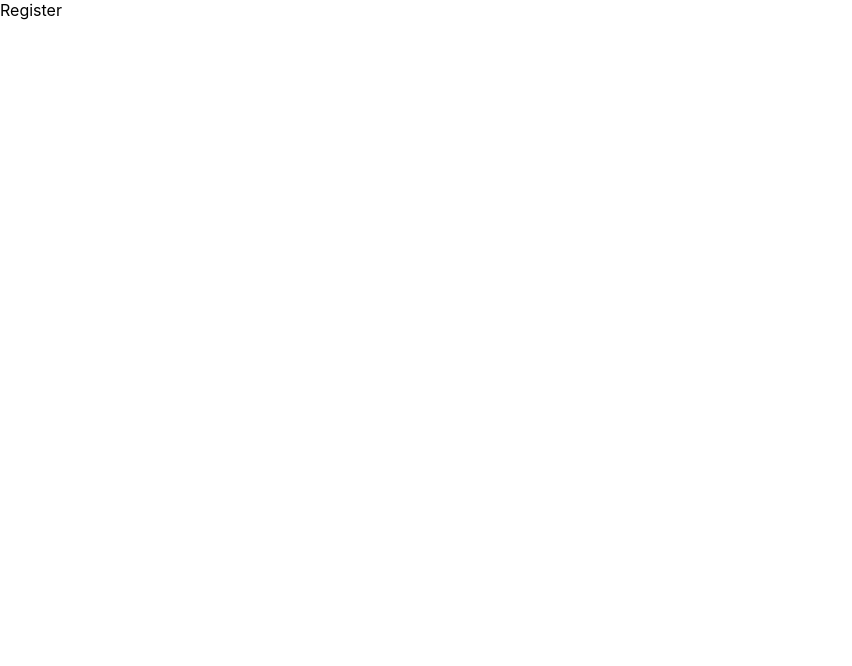
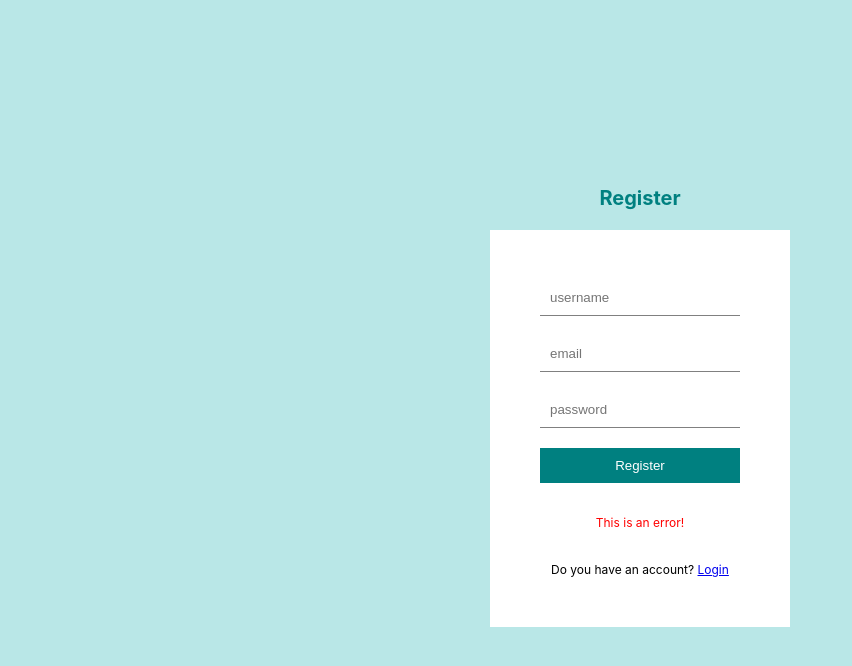
Before and after one commit to Zia123456/node_project, a React (Create React App) app: page /register in a window 1280 px wide. Shown: the top 666 px of the page, without its empty margins (0-852 px from the left). Built offline with nearby package versions, Linux system fonts and the light colour scheme.

Commit message:
Create register page

```diff
--- a/src/pages/Login.jsx
+++ b/src/pages/Login.jsx
@@ -9,6 +9,7 @@ function Login() {
         <input type="text" placeholder="username" />
         <input type="password" placeholder="password" />
         <button>Login</button>
+        <p>This is an error!</p>
         <span>
           Don't you have an account? <Link to="/register">Register</Link>
         </span>
--- a/src/pages/Register.jsx
+++ b/src/pages/Register.jsx
@@ -1,7 +1,22 @@
 import React from 'react';
+import { Link } from 'react-router-dom';
 
 function Register() {
-  return <div>Register</div>;
+  return (
+    <div className="auth">
+      <h1>Register</h1>
+      <form>
+        <input required type="text" placeholder="username" />
+        <input required type="email" placeholder="email" />
+        <input required type="password" placeholder="password" />
+        <button>Register</button>
+        <p>This is an error!</p>
+        <span>
+          Do you have an account? <Link to="/login">Login</Link>
+        </span>
+      </form>
+    </div>
+  );
 }
 
 export default Register;
--- a/src/style.scss
+++ b/src/style.scss
@@ -39,6 +39,13 @@ $lightGrean: #b9e7e7;
           cursor: pointer;
           color: #fff;
         }
+
+        p {
+          font-size: 12px;
+          color: red;
+          text-align: center;
+        }
+
         span {
           font-size: 12px;
           text-align: center;
```
